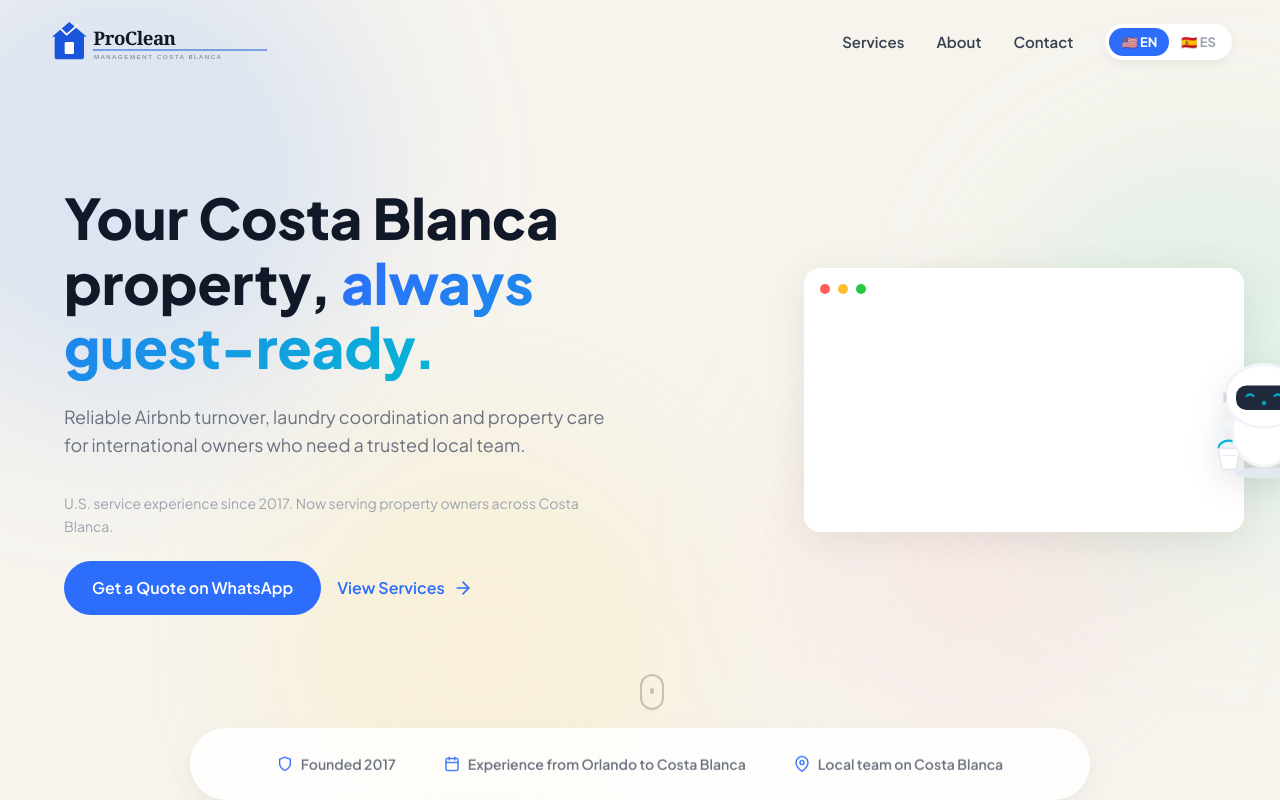
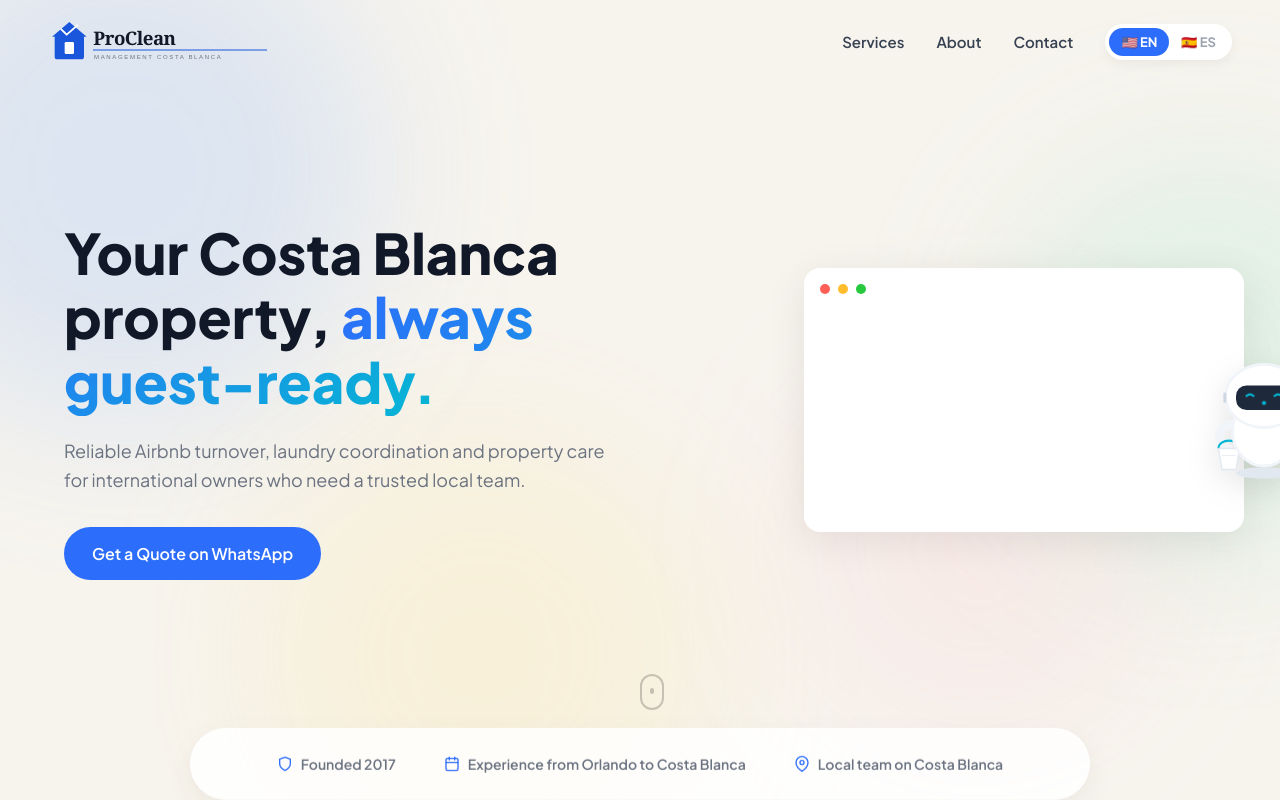
Before and after one commit to gabrsena/casablanca, a Next.js app: page / in a window 1280 px wide. Shown: the top 800 px of the page. Built offline with nearby package versions, Linux system fonts and the light colour scheme; grey boxes are pictures that could not be loaded.

Commit message:
Hide hero scroll button and trust line on desktop, and remove fixed-robot element

```diff
--- a/app/globals.css
+++ b/app/globals.css
@@ -1515,3 +1515,13 @@ button {
   color: #64748B;
   font-weight: 600;
 }
+
+/* HIDE ON DESKTOP */
+@media (min-width: 768px) {
+  .hero-scroll-btn {
+    display: none !important;
+  }
+  .hero-trust-line {
+    display: none !important;
+  }
+}
--- a/components/App.tsx
+++ b/components/App.tsx
@@ -663,7 +663,7 @@ const App = () => {
           <div className="hero-text fade-in-section">
             <h1>{t.heroTitle}</h1>
             <p>{t.heroSub}</p>
-            <p style={{ fontSize: '14px', color: '#9CA3AF', marginTop: '12px', marginBottom: '24px' }}>
+            <p className="hero-trust-line" style={{ fontSize: '14px', color: '#9CA3AF', marginTop: '12px', marginBottom: '24px' }}>
               {t.heroTrustLine}
             </p>
             <div className="hero-buttons">
@@ -679,7 +679,7 @@ const App = () => {
               >
                 {t.heroBtnPrimary}
               </a>
-              <button className="btn-text" onClick={() => scrollToSection('features')}>
+              <button className="btn-text hero-scroll-btn" onClick={() => scrollToSection('features')}>
                 {t.heroBtnSecondary} <ArrowIcon />
               </button>
             </div>
@@ -1097,11 +1097,6 @@ const App = () => {
           <WhatsAppIcon />
         </a>
       )}
-
-      {/* FIXED ROBOT */}
-      <div className={`fixed-robot ${!isHeroVisible ? 'visible' : ''}`}>
-        <RobotPointSVG />
-      </div>
     </div>
   );
 };
```
